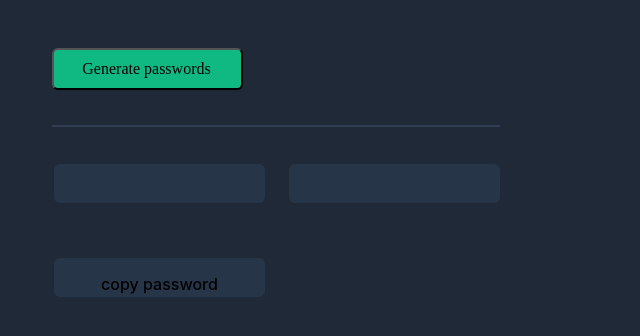
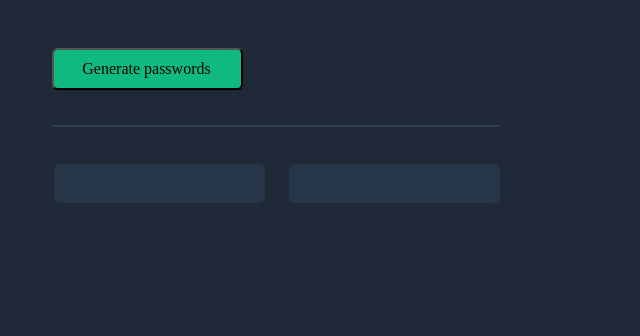
Before and after one commit to MRunKnownDEV/randPassGen, a plain HTML site: page index.html in a window 1280 px wide. Shown: the part 236-572 px from the top of the page, without its empty margins (0-640 px from the left). Drawn offline with nearby package versions, Linux system fonts and the light colour scheme.

Commit message:
Update index.html
hid the copy button using comment tag.

```diff
--- a/index.html
+++ b/index.html
@@ -8,7 +8,7 @@
         <p id="para1">Never use an insecure password again.</p>
         <button id="btt1" onclick="gnrPass()">Generate passwords</button>
         <object id="obj11"></object>
-        <button id="copybtn" class="passFnt"  >copy password</button>
+        <!-- <button id="copybtn" class="passFnt"  >copy password</button> -->
         <button id="passPara1" class="passFnt" onclick="copyonclick1()"></button>
         <button id="passPara2" class="passFnt"  onclick="copyonclick2()"></button>
         <script src="index.js"></script>
```
